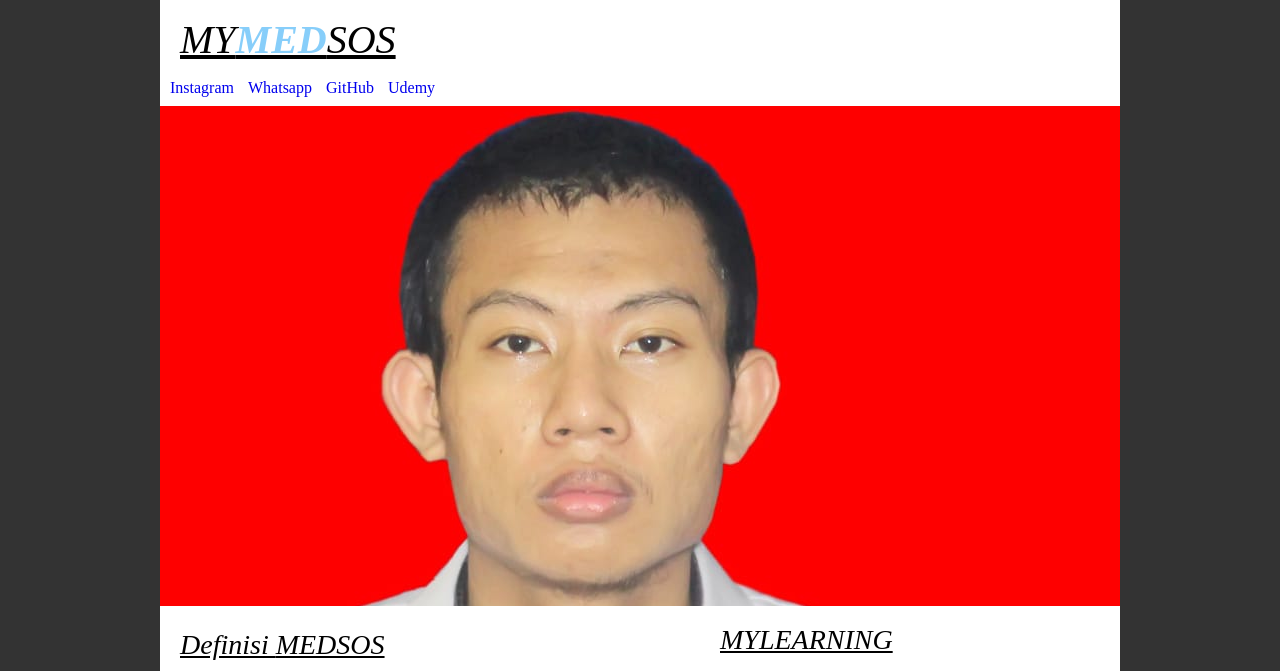
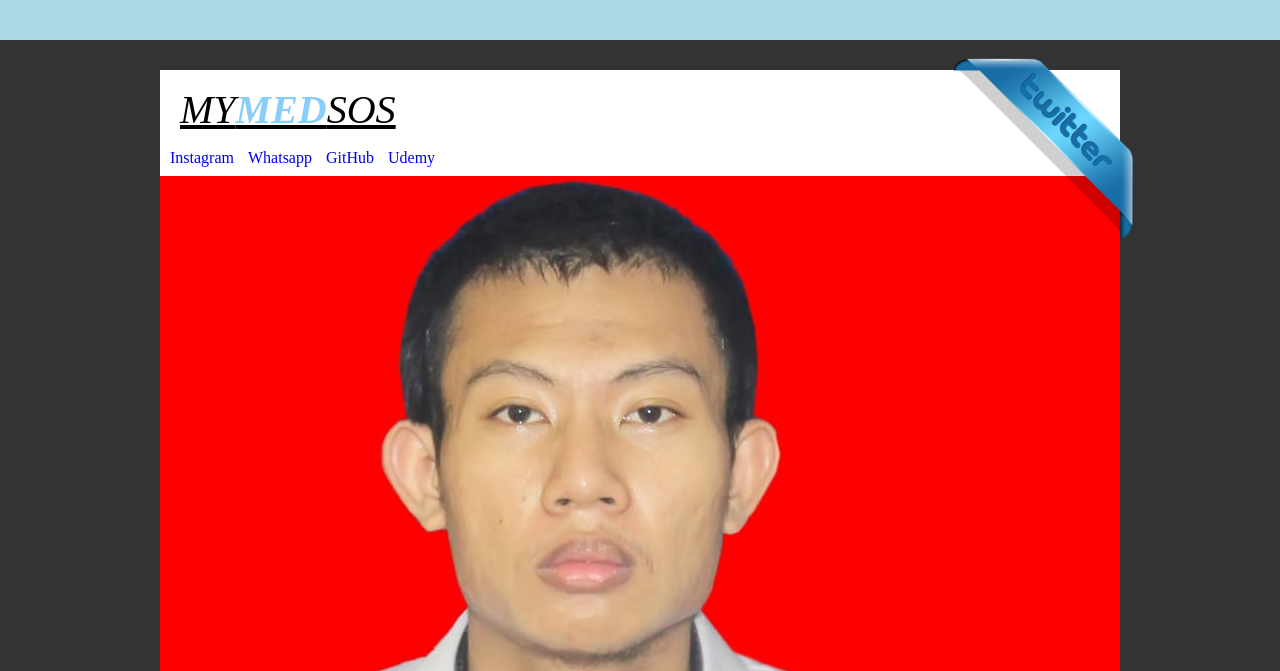
Before and after one commit to learncodealways/webstatis1.0, a plain HTML site: page index.html in a window 1280 px wide. Shown: the top 671 px of the page. Drawn offline with Linux system fonts and the light colour scheme.

Commit message:
Revisi README.md dengan menambahkan penjelasan properti css dasar (layouting) dan menambahkan gambar ribbon (twitter.PNG) ke file index.html yang telah ditambahkan (twitter.PNG) ke dalam folder img

```diff
--- a/index.html
+++ b/index.html
@@ -7,8 +7,21 @@
     <link rel="stylesheet" href="style.css">
 </head>
 <body>
+     <!-- awal tob-bar -->
+
+     <div class="top-bar"></div>
+
+        <!-- akhir tob-bar -->
+
     <!-- awal body -->
      <div class="container">
+
+
+
+        <!-- awal ribbon -->
+        <a href="http://www.stmik-banjarbaru.ac.id/absen/sign/in" target="_blank"><img class="twitter" src="img/twitter.png" alt="krs-stmik-banjarbaru" srcset="" title="krs-stmik-banjarbaru"></a>
+        <!-- akhir ribbon -->
+
         <!-- awal header -->
         <div class="header">
             <h1 class="brand">MY<span class="sos">MED</span>SOS</h1>
--- a/style.css
+++ b/style.css
@@ -56,9 +56,24 @@ body{
 .container{
    width: 960px;
    background-color: #fff;
-   margin: auto;
+   margin: 70px auto;
+   position: relative;
 }
 
+  .top-bar{
+     position:fixed;
+     height: 40px;
+     background-color: lightblue;
+     top: 0;
+     left: 0;
+     right: 0;
+     z-index: 9999;
+  }
+  .twitter{
+    position: absolute;
+    top: -22px;
+    right: -28px;
+  }
 .content{
     box-sizing: border-box;
 }
```
Also changed, not shown: img/twitter.png (added), 1 other file.
